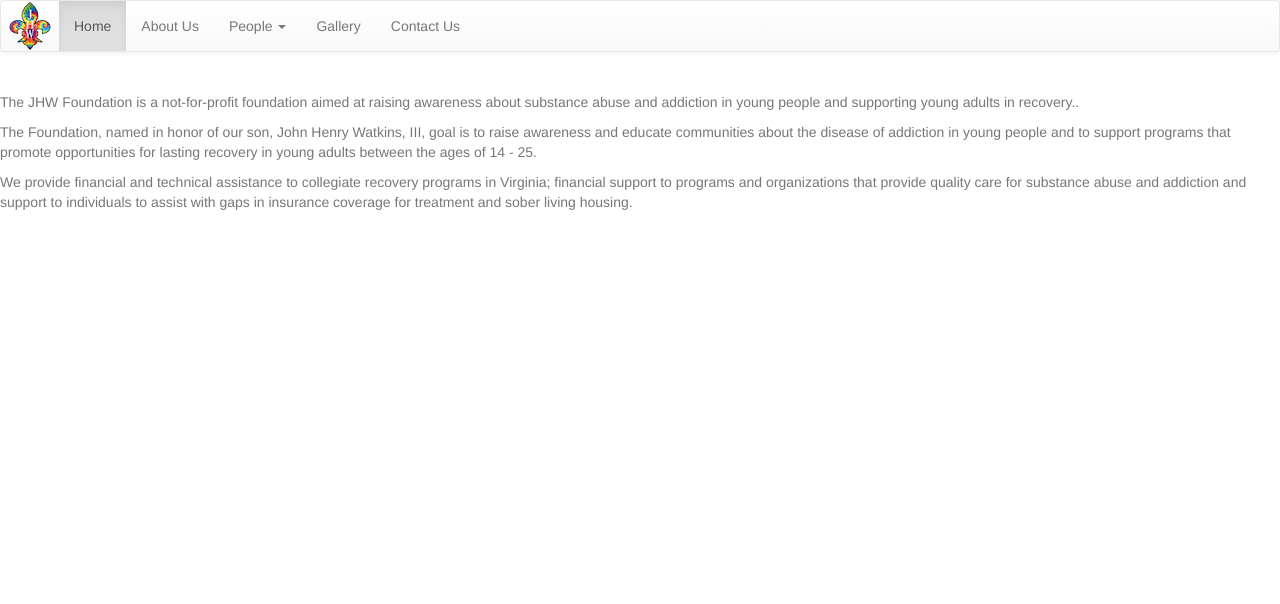
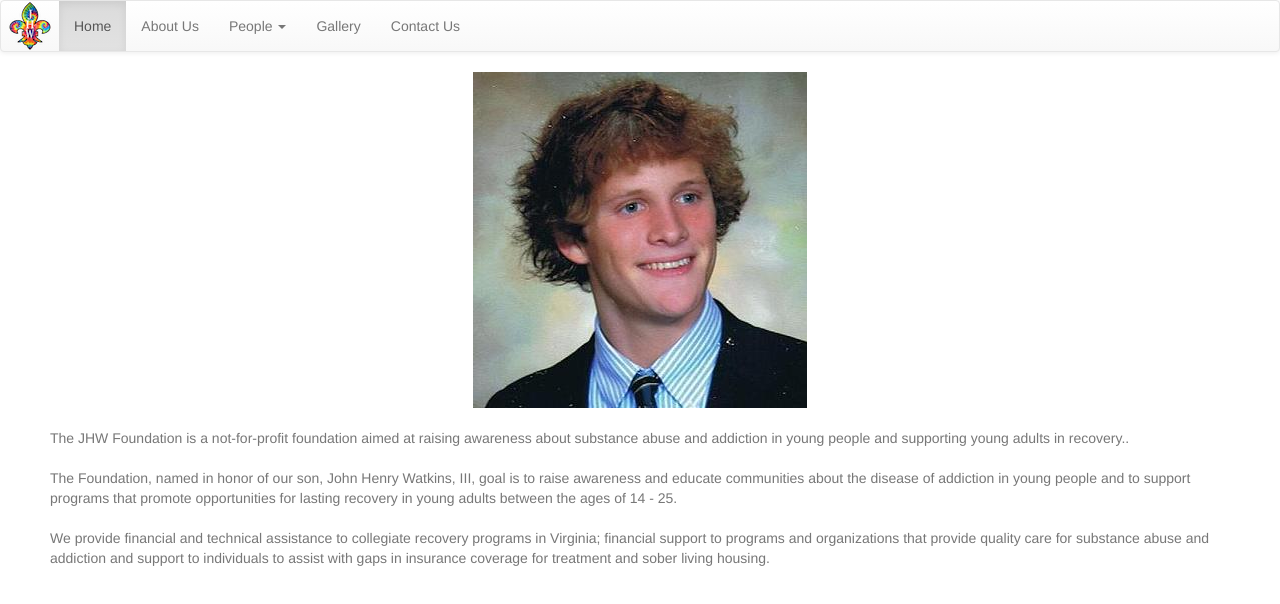
Before and after one commit to the-jhw-foundation/website, a plain HTML site: page index.html in a window 1280 px wide. Drawn offline with nearby package versions, Linux system fonts and the light colour scheme.

Commit message:
updating about page

```diff
--- a/css/app.css
+++ b/css/app.css
@@ -34,8 +34,6 @@
 	font-weight: 200;
 }
 
-/** Section 2 - Home page*/
-
 
 
 /** Section 3 - Homepage Styles **/
@@ -49,6 +47,10 @@
 	min-height: 100%;
 }
 
+#bodySection p{
+	margin: 20px 50px 0px 50px;
+}
+
 .homepage-body-logo{
 	height: 400px;
 	margin-top: 50px;
@@ -58,3 +60,9 @@
 	border: 1px solid rgb(119, 119, 119);
 	text-align: center;
 }
+
+#homescreen-portrait{
+	display: block;
+    margin-left: auto;
+    margin-right: auto;
+}
--- a/index.html
+++ b/index.html
@@ -44,10 +44,12 @@
         </div>
     </nav>
 </section>
-<section id="bodySection">
-<img>
-<p>The JHW Foundation is a not-for-profit foundation aimed at raising awareness about substance abuse and addiction in young people and supporting young adults in recovery..</p><p>
-The Foundation, named in honor of our son, John Henry Watkins, III, goal is to raise awareness and educate communities about the disease of addiction in young people and to support programs that promote opportunities for lasting recovery in young adults between the ages of 14 - 25.</p><p>
+<section id="bodySection" class="test">
+<img id="homescreen-portrait" src="img/jhw-portriat.png">
+<p class="body-paragraph">The JHW Foundation is a not-for-profit foundation aimed at raising awareness about substance abuse and addiction in young people and supporting young adults in recovery..</p>
+<p class="body-paragraph">
+The Foundation, named in honor of our son, John Henry Watkins, III, goal is to raise awareness and educate communities about the disease of addiction in young people and to support programs that promote opportunities for lasting recovery in young adults between the ages of 14 - 25.</p>
+<p class="body-paragraph">
 We provide financial and technical assistance to collegiate recovery programs in Virginia; financial support to programs and organizations that provide quality care for substance abuse and addiction and support to individuals to assist with gaps in insurance coverage for treatment and sober living housing.<p>
 </section>
 
--- a/js/homePage.js
+++ b/js/homePage.js
@@ -1,4 +1,4 @@
 
 window.onload = function() {
-  alert("test");
+  //alert("test");
 }
```
Also changed, not shown: img/jhw-portriat.png (added).
